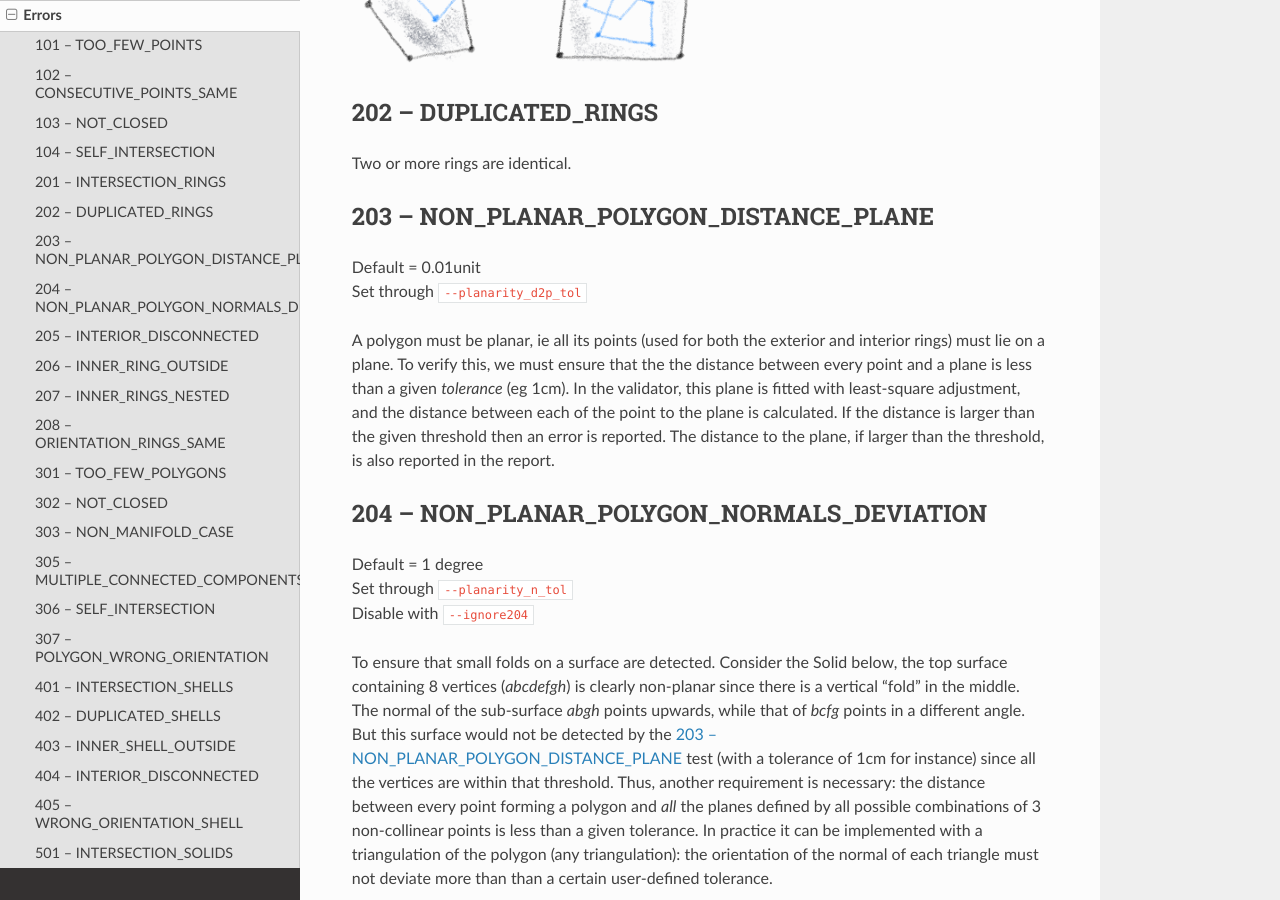
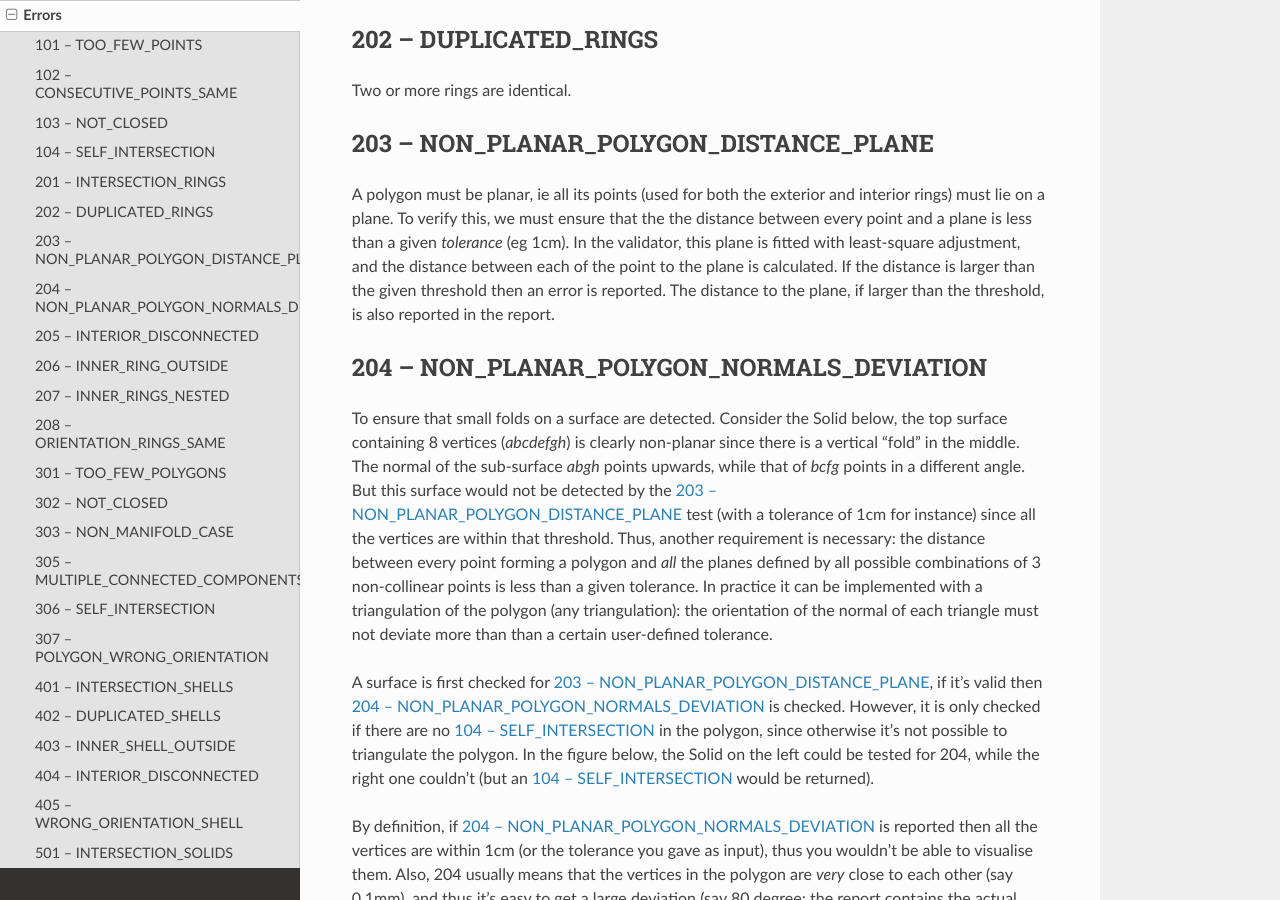
Before and after one commit to tudelft3d/val3dity, a Sphinx documentation site: the page built from docs/errors.rst, in a window 1280 px wide and 900 px high, scrolled down 3670 px. Built offline with Sphinx 7.4.7 and the Read the Docs theme 2.0.0, drawn with Linux system fonts in a browser that asks for light colours; some of the changed text lies outside the part shown.

Commit message:
Remove default values and options from Errors
Because they duplicate info from the Usage section and it can happen
that one is updated but the other is not. It just happened.

```diff
--- a/docs/errors.rst
+++ b/docs/errors.rst
@@ -47,8 +47,6 @@ This ring is for instance invalid:
 
 103 -- NOT_CLOSED
 -----------------
-|  Default: 0.001unit
-|  Set through ``--snap_tol``
 
 *This applies only to GML rings, in CityJSON/OBJ/OFF it is ignored.*
 The first and last points have to be identical (at the same location).
@@ -104,8 +102,6 @@ Two or more rings are identical.
 
 203 -- NON_PLANAR_POLYGON_DISTANCE_PLANE
 ----------------------------------------
-|  Default = 0.01unit
-|  Set through ``--planarity_d2p_tol``
 
 A polygon must be planar, ie all its points (used for both the exterior and interior rings) must lie on a plane.
 To verify this, we must ensure that the the distance between every point and a plane is less than a given *tolerance* (eg 1cm).
@@ -117,9 +113,6 @@ The distance to the plane, if larger than the threshold, is also reported in the
 
 204 -- NON_PLANAR_POLYGON_NORMALS_DEVIATION
 -------------------------------------------
-|  Default = 1 degree
-|  Set through ``--planarity_n_tol``
-|  Disable with ``--ignore204``
 
 To ensure that small folds on a surface are detected. Consider the Solid below, the top surface containing 8 vertices (*abcdefgh*) is clearly non-planar since there is a vertical "fold" in the middle.
 The normal of the sub-surface *abgh* points upwards, while that of *bcfg* points in a different angle.
```
